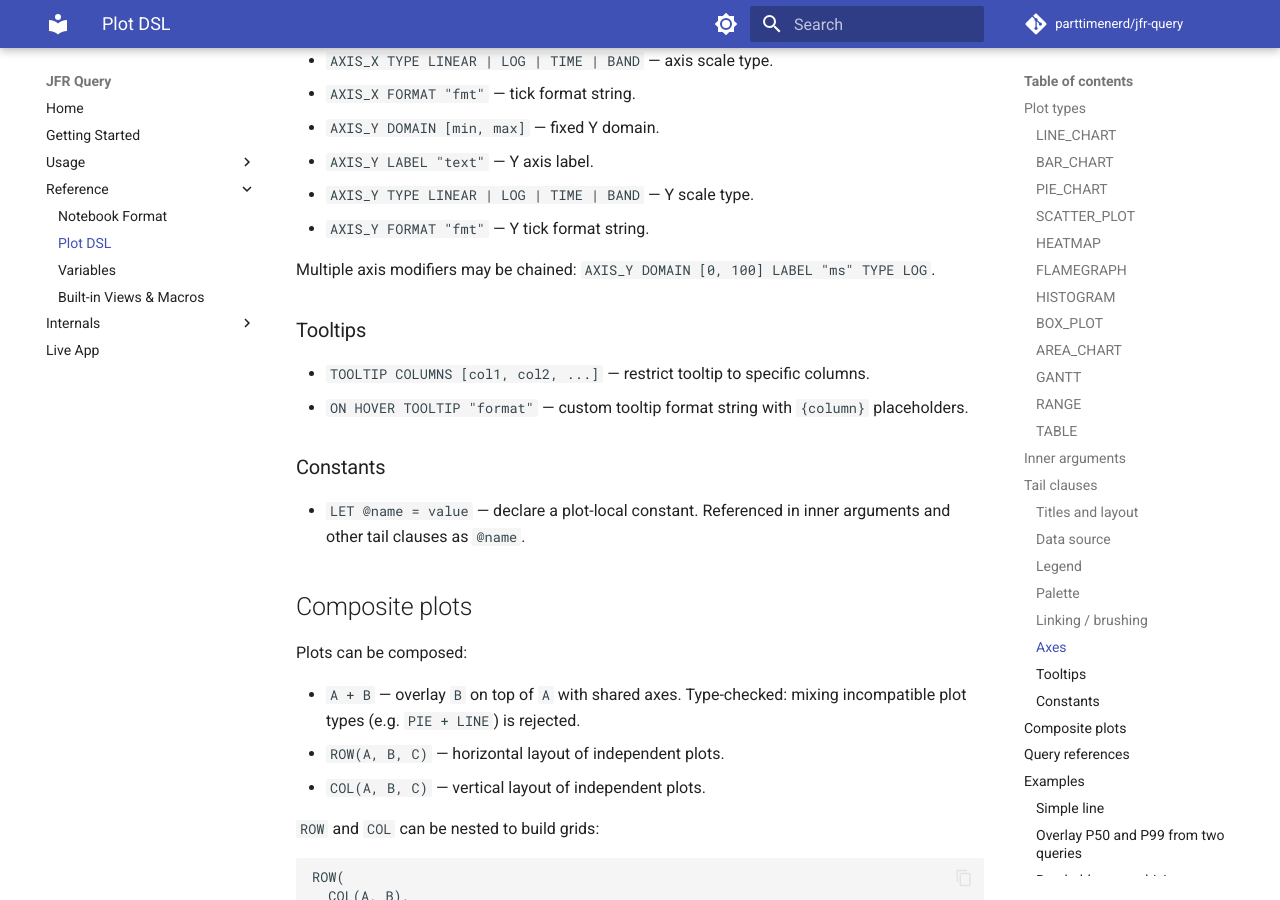
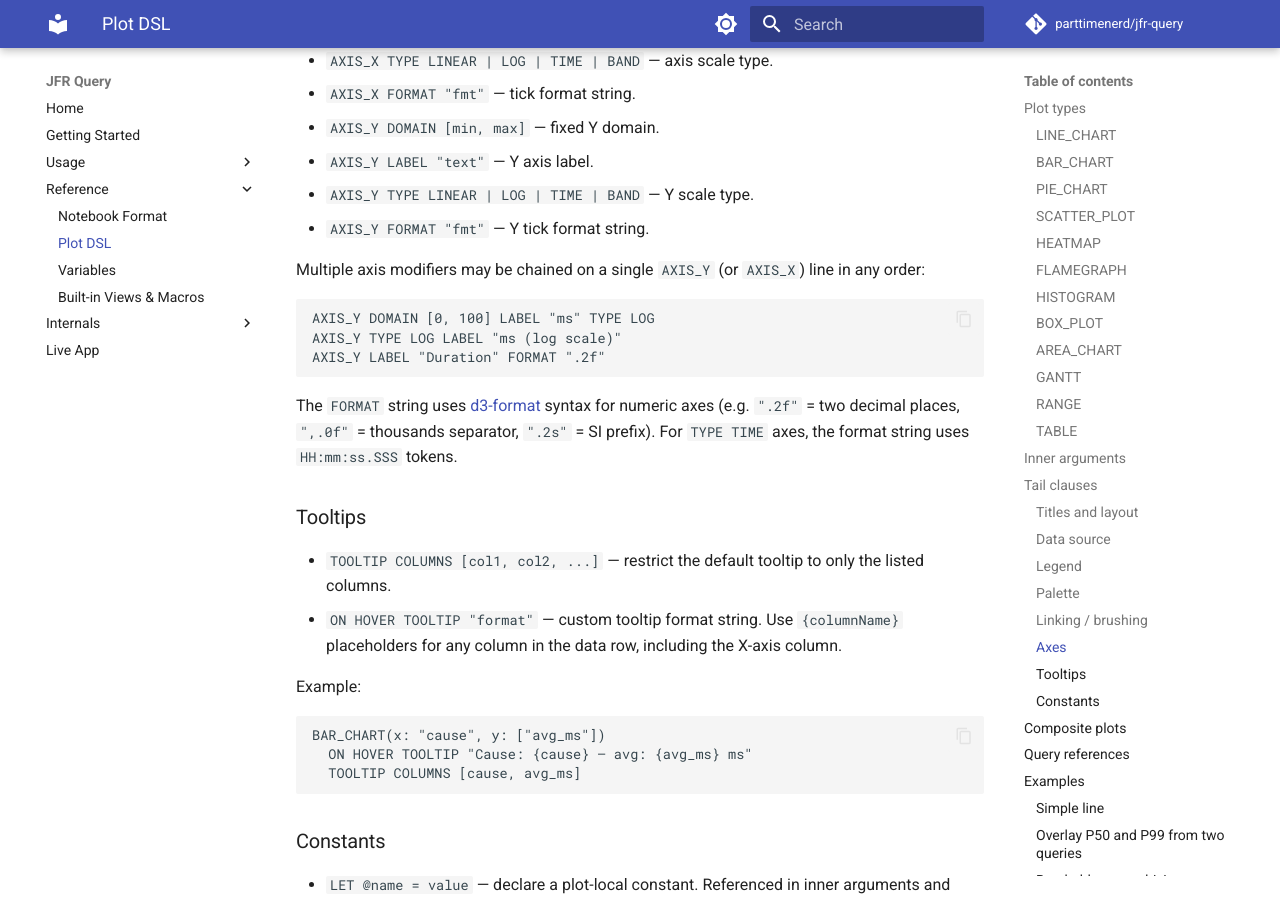
Before and after one commit to parttimenerd/jfr-query, an MkDocs documentation site: the page built from docs-site/plot-dsl.md, in a window 1280 px wide and 900 px high, scrolled down 22321 px. Built offline with MkDocs 1.6.1 and Material for MkDocs 9.7.7, drawn with Linux system fonts in a browser that asks for light colours; comment, search, counter and statistics services are not loaded.

Commit message:
docs: expand axis format, tooltip, and cellConditions documentation
- AXIS_Y: add d3-format syntax note, show chaining examples (TYPE+LABEL, LABEL+FORMAT)
- Tooltips: add concrete ON HOVER TOOLTIP example with {column} placeholder usage
- cellConditions: clarify that a falsy predicate collapses the cell to a stub

````diff
--- a/docs-site/plot-dsl.md
+++ b/docs-site/plot-dsl.md
@@ -561,12 +561,28 @@ Tail clauses come after the closing paren of the plot type and each other, in an
 - `AXIS_Y TYPE LINEAR | LOG | TIME | BAND` — Y scale type.
 - `AXIS_Y FORMAT "fmt"` — Y tick format string.
 
-Multiple axis modifiers may be chained: `AXIS_Y DOMAIN [0, 100] LABEL "ms" TYPE LOG`.
+Multiple axis modifiers may be chained on a single `AXIS_Y` (or `AXIS_X`) line in any order:
+
+```
+AXIS_Y DOMAIN [0, 100] LABEL "ms" TYPE LOG
+AXIS_Y TYPE LOG LABEL "ms (log scale)"
+AXIS_Y LABEL "Duration" FORMAT ".2f"
+```
+
+The `FORMAT` string uses [d3-format](https://d3js.org/d3-format) syntax for numeric axes (e.g. `".2f"` = two decimal places, `",.0f"` = thousands separator, `".2s"` = SI prefix). For `TYPE TIME` axes, the format string uses `HH:mm:ss.SSS` tokens.
 
 ### Tooltips
 
-- `TOOLTIP COLUMNS [col1, col2, ...]` — restrict tooltip to specific columns.
-- `ON HOVER TOOLTIP "format"` — custom tooltip format string with `{column}` placeholders.
+- `TOOLTIP COLUMNS [col1, col2, ...]` — restrict the default tooltip to only the listed columns.
+- `ON HOVER TOOLTIP "format"` — custom tooltip format string. Use `{columnName}` placeholders for any column in the data row, including the X-axis column.
+
+Example:
+
+```plot
+BAR_CHART(x: "cause", y: ["avg_ms"])
+  ON HOVER TOOLTIP "Cause: {cause} — avg: {avg_ms} ms"
+  TOOLTIP COLUMNS [cause, avg_ms]
+```
 
 ### Constants
 
````
Also changed, not shown: docs-site/notebook-format.md (+1 -1 lines).
